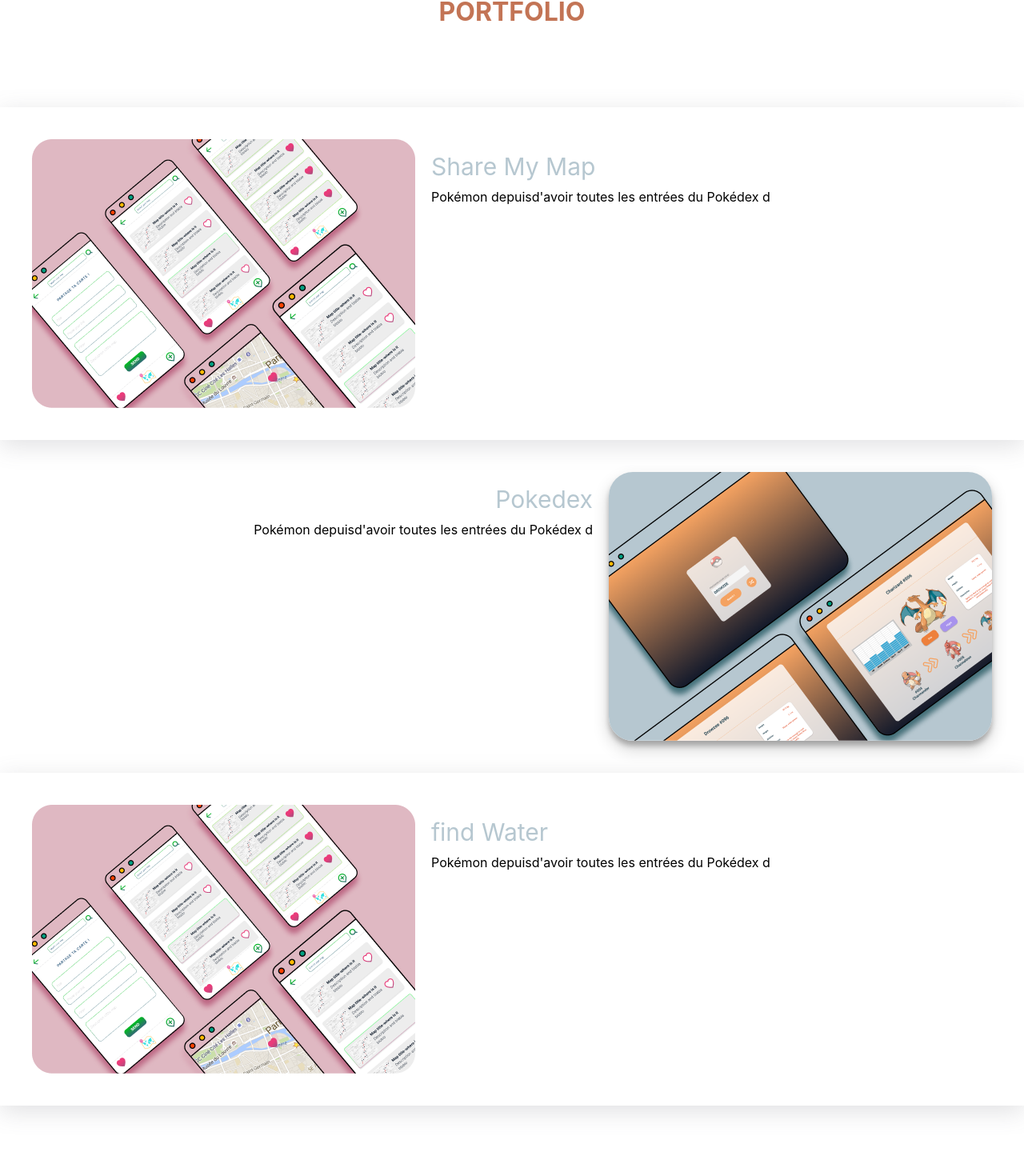
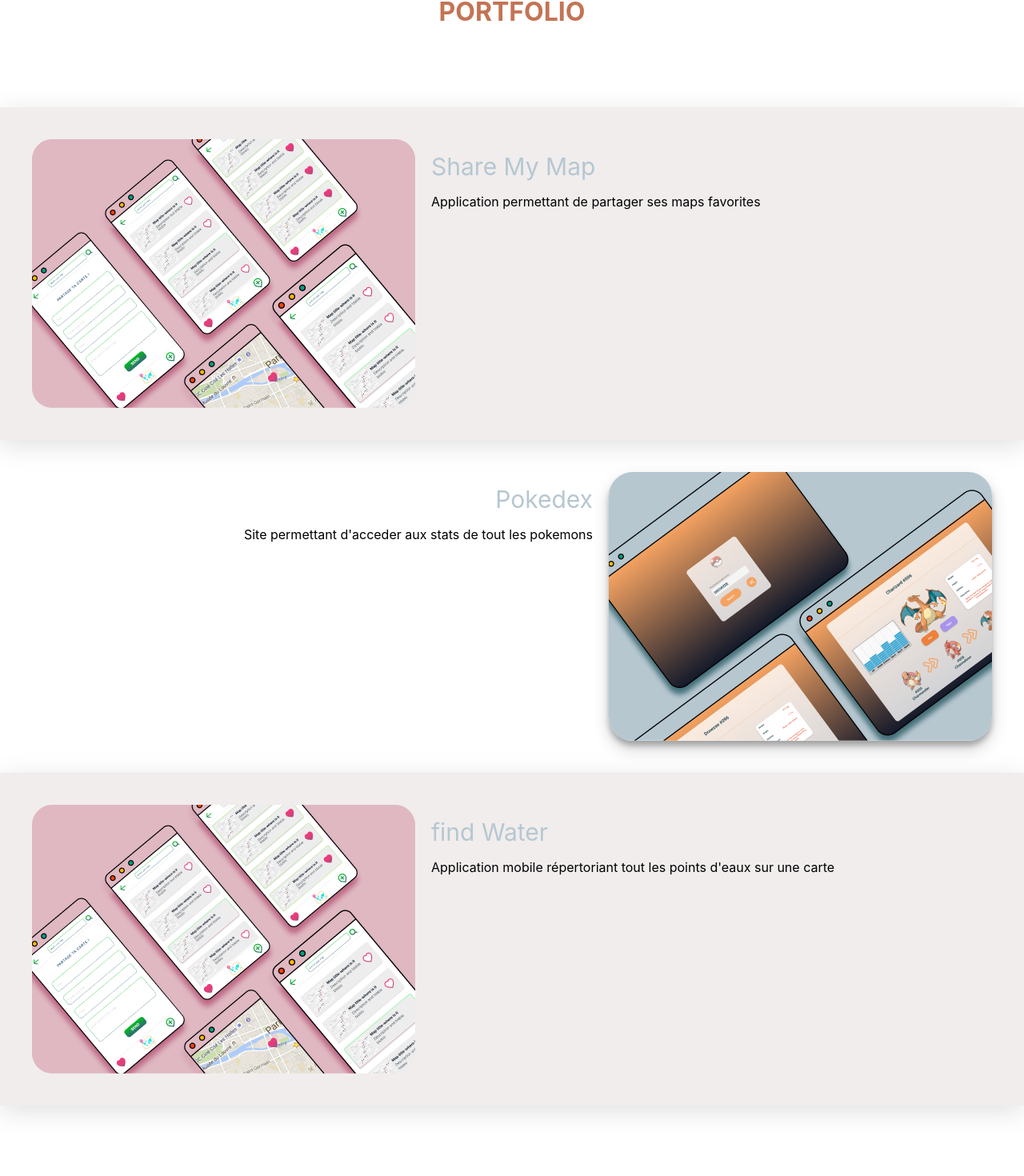
Before and after one commit to Zubiik/curiculum_vitae, a React (Create React App) app: page / in a window 1280 px wide. Shown: the part 2852-4322 px from the top of the page at 80% size. Built offline with nearby package versions, Linux system fonts and the light colour scheme.

Commit message:
fix: styled changes

```diff
--- a/src/Portfolio/index.js
+++ b/src/Portfolio/index.js
@@ -1,7 +1,6 @@
 import React from "react";
 import shareMmap from "../images/Share-my-map-ICON.png";
 import pokedex from "../images/Pokedex-ICON.png";
-import Text from "../component/Text";
 import {
   Container,
   ImgCustom,
@@ -23,7 +22,7 @@
           <img src={shareMmap} alt="phonesView" />
           <LeftTextSection>
             <TextCustom>Share My Map</TextCustom>
-            <Text></Text>
+            <p>Application permettant de partager ses maps favorites</p>
           </LeftTextSection>
         </SectionShadowContainer>
       </SectionContainer>
@@ -32,7 +31,7 @@
         <SectionWithoutShadowContainer>
           <RightTextSection>
             <TextCustom>Pokedex</TextCustom>
-            <Text></Text>
+            <p>Site permettant d'acceder aux stats de tout les pokemons</p>
           </RightTextSection>
           <ImgCustom src={pokedex} alt="podexView" />
         </SectionWithoutShadowContainer>
@@ -43,7 +42,7 @@
           <img src={shareMmap} alt="phoneView" />
           <LeftTextSection>
             <TextCustom>find Water</TextCustom>
-            <Text></Text>
+            <p>Application mobile répertoriant tout les points d'eaux sur une carte</p>
           </LeftTextSection>
         </SectionShadowContainer>
       </SectionContainer>
--- a/src/Portfolio/styled.js
+++ b/src/Portfolio/styled.js
@@ -9,6 +9,7 @@
   }
 `;
 export const SectionContainer = styled.div`
+  background: ${({ theme }) => theme.lightColors.isabeline};
   padding: 40px;
   box-shadow: rgba(100, 100, 111, 0.2) 0px 7px 29px 0px;
 `;
```
